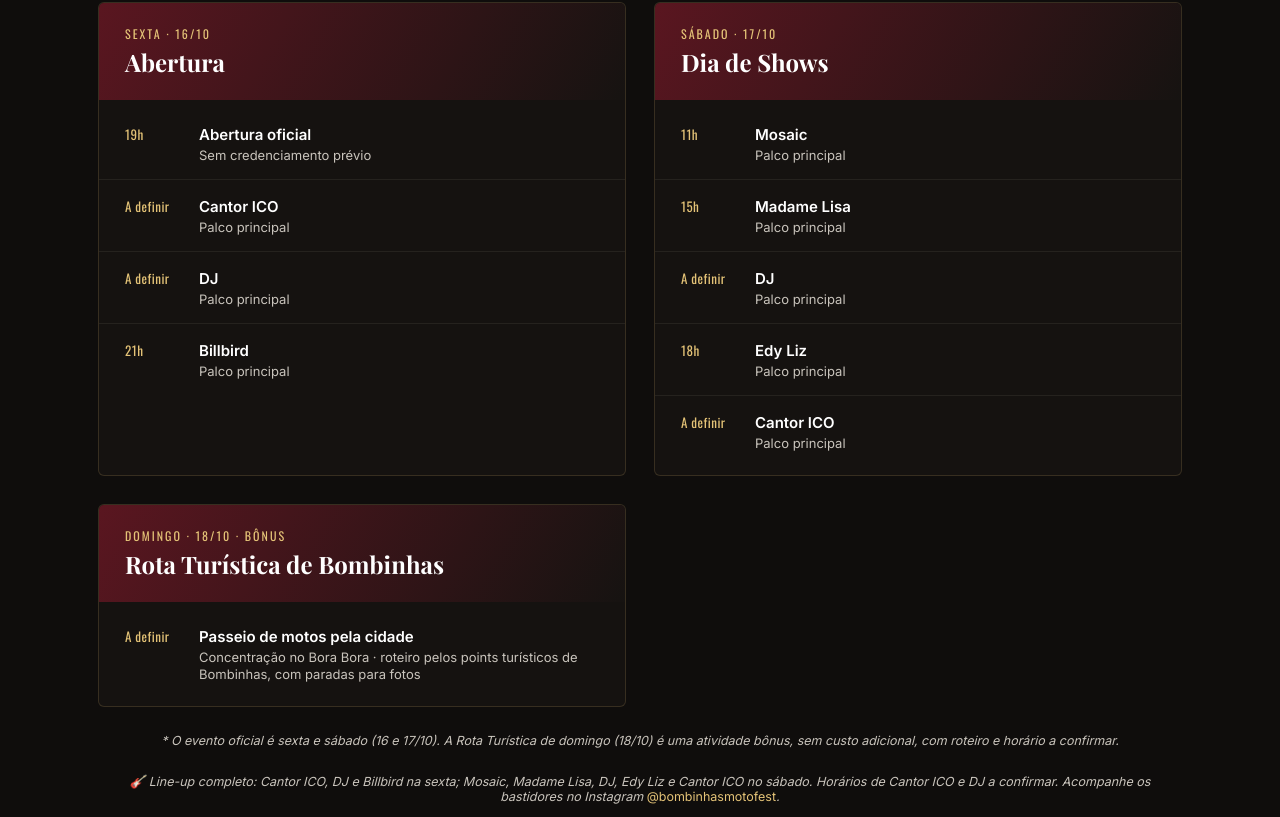
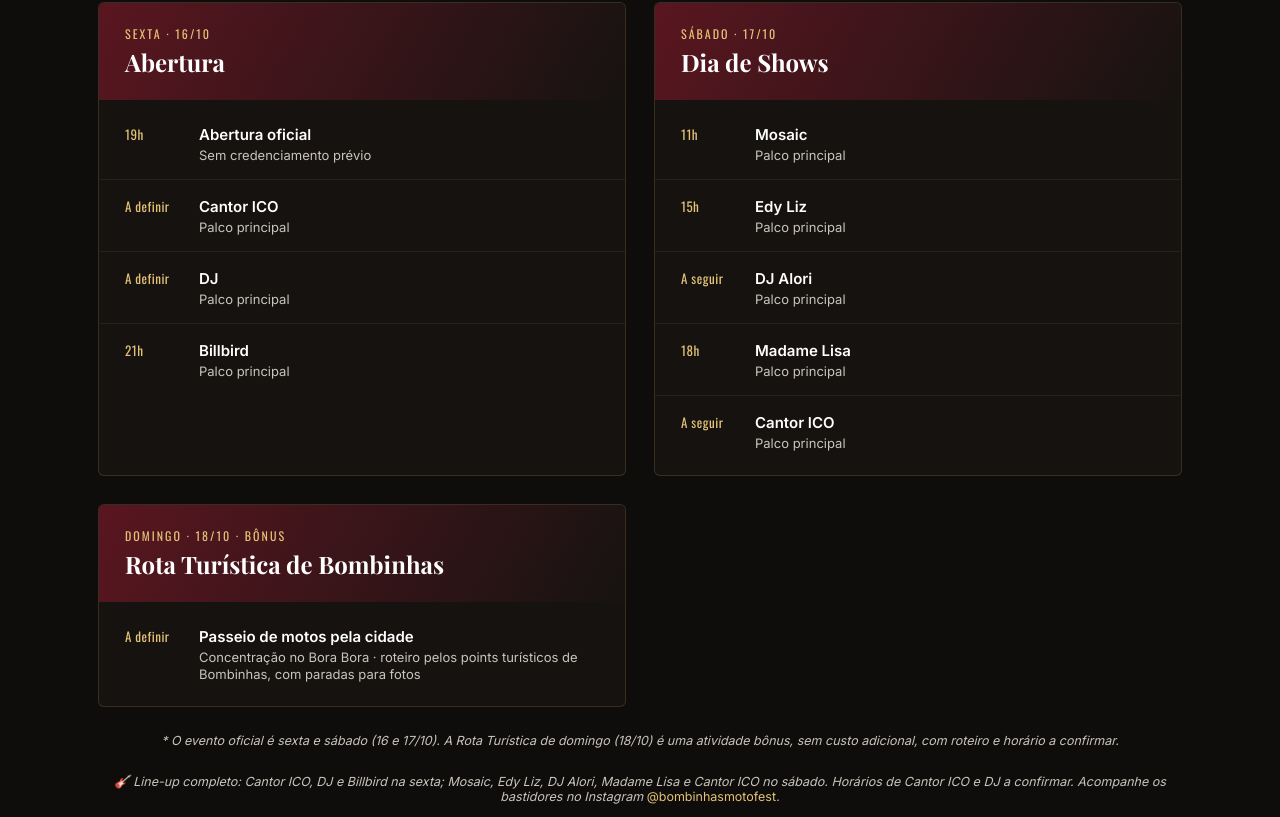
Before and after one commit to Emihousee/bombinhas-moto-fest, a plain HTML site: page index.html in a window 1280 px wide. Shown: the part 3462-4279 px from the top of the page. Drawn offline with nearby package versions, Linux system fonts and the light colour scheme; a web font is replaced by a local one.

Commit message:
Corrige ordem da programacao de sabado (17/10)
Updated the lineup for Saturday's shows and added new acts.

```diff
--- a/index.html
+++ b/index.html
@@ -447,10 +447,10 @@ section{padding:80px 0;}
 <div class="prog-day-head"><div class="d">Sábado · 17/10</div><h3>Dia de Shows</h3></div>
 <ul class="prog-list">
 <li><span class="time">11h</span><div class="desc"><b>Mosaic</b><span>Palco principal</span></div></li>
-<li><span class="time">15h</span><div class="desc"><b>Madame Lisa</b><span>Palco principal</span></div></li>
-<li><span class="time">A definir</span><div class="desc"><b>DJ</b><span>Palco principal</span></div></li>
-<li><span class="time">18h</span><div class="desc"><b>Edy Liz</b><span>Palco principal</span></div></li>
-<li><span class="time">A definir</span><div class="desc"><b>Cantor ICO</b><span>Palco principal</span></div></li>
+<li><span class="time">15h</span><div class="desc"><b>Edy Liz</b><span>Palco principal</span></div></li>
+<li><span class="time">A seguir</span><div class="desc"><b>DJ Alori</b><span>Palco principal</span></div></li>
+<li><span class="time">18h</span><div class="desc"><b>Madame Lisa</b><span>Palco principal</span></div></li>
+<li><span class="time">A seguir</span><div class="desc"><b>Cantor ICO</b><span>Palco principal</span></div></li>
 </ul>
 </div>
 <div class="prog-day">
@@ -461,7 +461,7 @@ section{padding:80px 0;}
 </div>
 </div>
 <p class="prog-note">* O evento oficial é sexta e sábado (16 e 17/10). A Rota Turística de domingo (18/10) é uma atividade bônus, sem custo adicional, com roteiro e horário a confirmar.</p>
-<p class="prog-note">🎸 Line-up completo: Cantor ICO, DJ e Billbird na sexta; Mosaic, Madame Lisa, DJ, Edy Liz e Cantor ICO no sábado. Horários de Cantor ICO e DJ a confirmar. Acompanhe os bastidores no Instagram <a href="https://www.instagram.com/bombinhasmotofest" target="_blank" rel="noopener" style="color:var(--gold); font-style:normal;">@bombinhasmotofest</a>.</p>
+<p class="prog-note">🎸 Line-up completo: Cantor ICO, DJ e Billbird na sexta; Mosaic, Edy Liz, DJ Alori, Madame Lisa e Cantor ICO no sábado. Horários de Cantor ICO e DJ a confirmar. Acompanhe os bastidores no Instagram <a href="https://www.instagram.com/bombinhasmotofest" target="_blank" rel="noopener" style="color:var(--gold); font-style:normal;">@bombinhasmotofest</a>.</p>
 <a class="ig-link" href="https://www.instagram.com/bombinhasmotofest" target="_blank" rel="noopener" aria-label="Instagram do Bombinhas Moto Fest">
 <svg viewBox="0 0 24 24" fill="none" xmlns="http://www.w3.org/2000/svg">
 <rect x="2.5" y="2.5" width="19" height="19" rx="5.5" stroke="var(--gold)" stroke-width="1.6"/>
```
